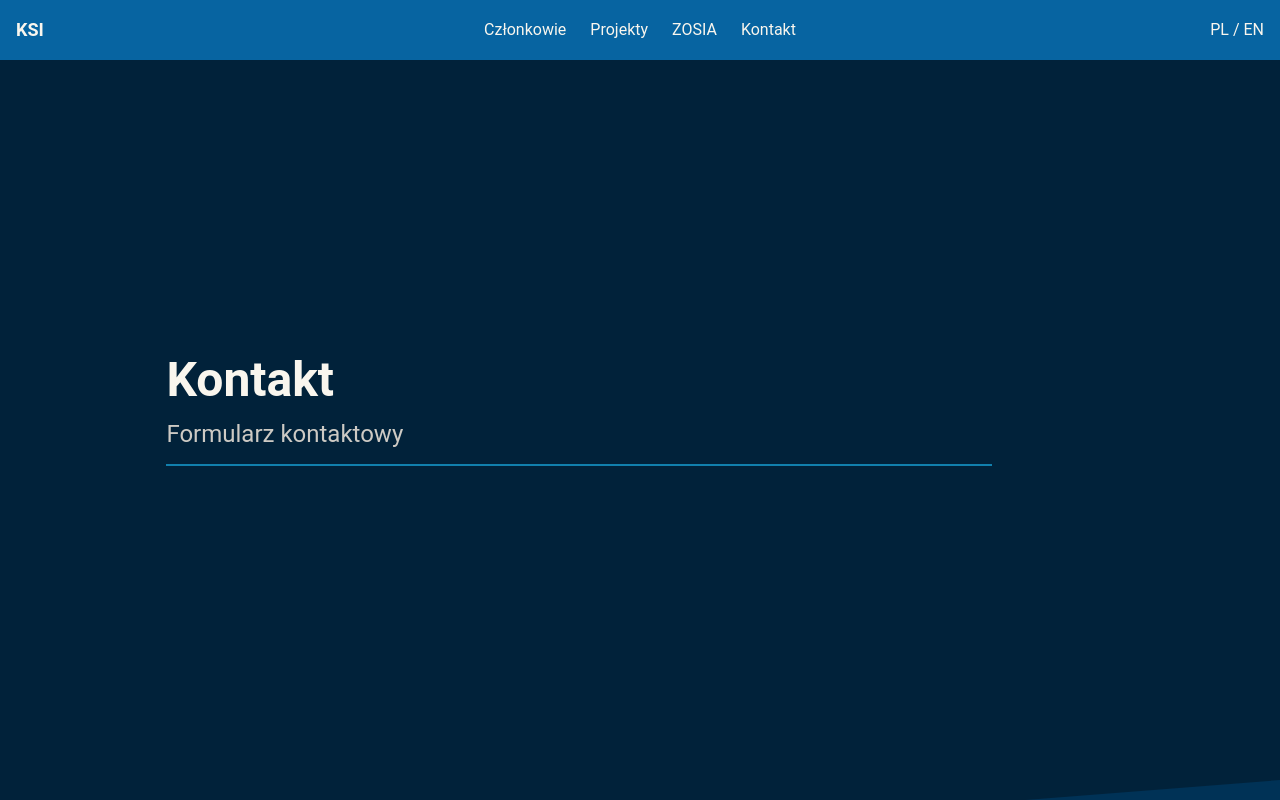
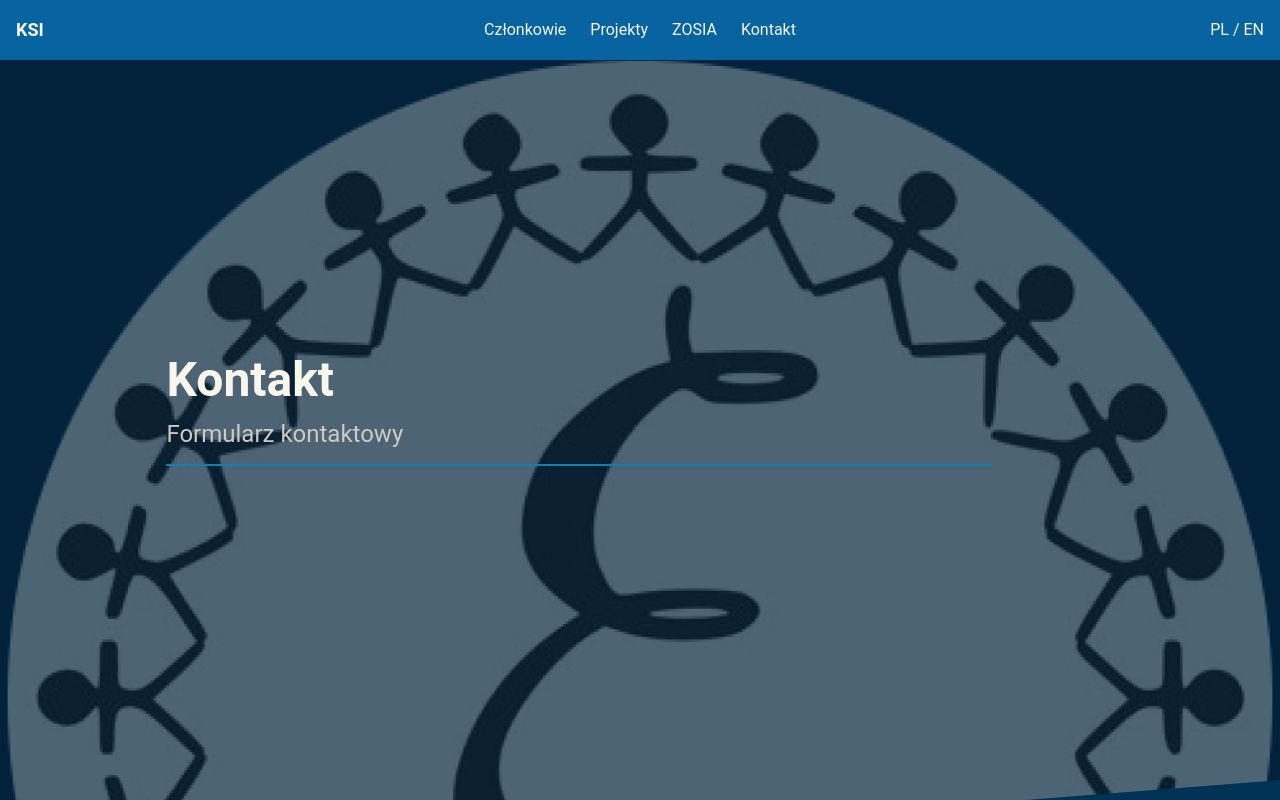
Before and after one commit to ksiuwr/ksi-site-v2025, a React (Vite) app: page /contact in a window 1280 px wide. Shown: the top 800 px of the page. Built offline with nearby package versions, Linux system fonts and the light colour scheme; the HTML template or start-up script is replaced by a standard one.

Commit message:
feat (frontend): Added KSI logo as the background image

```diff
--- a/src/Contact.tsx
+++ b/src/Contact.tsx
@@ -1,6 +1,12 @@
 const Contact = () => {
   return (
-    <div className="min-h-screen bg-no-repeat bg-fixed bg-dark-background-primary text-dark-text-primary font-sans bg-cover">
+    <div
+      className="min-h-screen bg-no-repeat bg-fixed bg-dark-background-primary text-dark-text-primary font-sans bg-cover"
+      style={{
+        backgroundImage: `url('/images/logo.png')`,
+        backgroundPosition: "0% -7%",
+      }}
+    >
       {/* Hero Section */}
       <div className="text-center min-h-[90vh]">
         <div className="absolute container ml-[13vw] mt-[37vh]">
@@ -20,7 +26,9 @@ const Contact = () => {
         style={{ clipPath: "polygon(0 10%, 100% 0, 100% 100%, 0 100%)" }}
       >
         <div className="container mx-auto px-4 mt-20">
-          <h2 className="text-sans text-4xl font-bold text-center">Skontaktuj się z nami</h2>
+          <h2 className="text-sans text-4xl font-bold text-center">
+            Skontaktuj się z nami
+          </h2>
           <hr className="border-action-dark-blue border-t-3 mt-6 mb-10" />
 
           <form>
```
